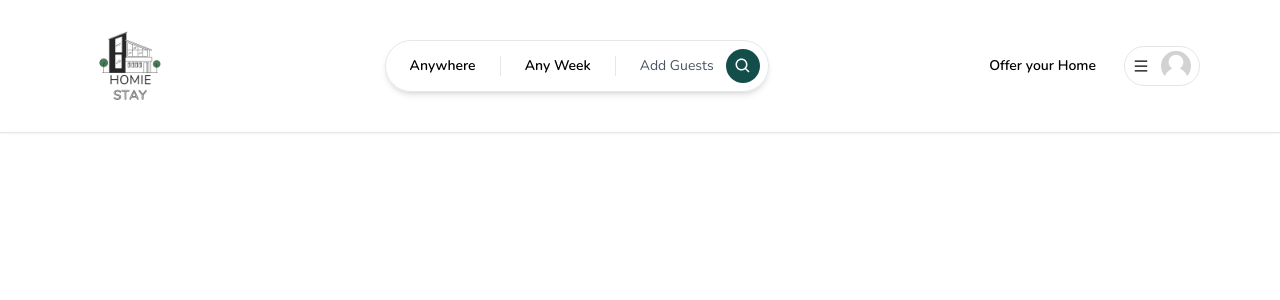
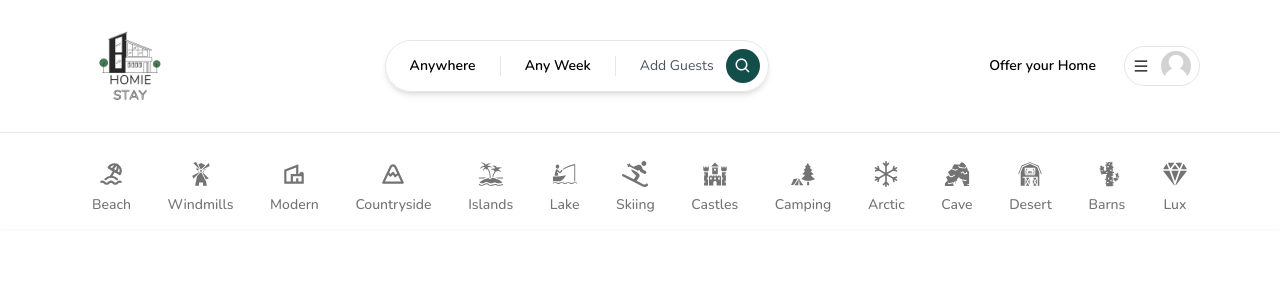
Before and after one commit to Tanjim-Islam/HomieStay, a Next.js app: page / in a window 1280 px wide. Shown: the top 300 px of the page. Built offline with nearby package versions, Linux system fonts and the light colour scheme; no server answers.

Commit message:
categories

```diff
--- /dev/null
+++ b/app/components/CategoryBox.tsx
@@ -0,0 +1,78 @@
+'use client';
+
+import { useRouter, useSearchParams } from "next/navigation";
+import { useCallback } from "react";
+import {IconType} from "react-icons";
+import qs from "query-string"
+
+interface CategoryBoxProps {
+    icon:IconType;
+    label: string;
+    selected?: boolean;
+}
+
+const CategoryBox: React.FC<CategoryBoxProps> = ({
+    icon: Icon,
+    label,
+    selected
+}) => {
+    const router = useRouter();
+    const params = useSearchParams();
+
+    const handleClick = useCallback(() => {
+        let currentQuery = {};
+
+        if (params) {
+            currentQuery = qs.parse(params.toString());
+        }
+
+        const updatedQuery: any = {
+            ...currentQuery,
+            category: label
+        }
+
+        if (params?.get('category') == label) {
+            delete updatedQuery.category;
+        }
+
+        const url = qs.stringifyUrl({
+            url: '/',
+            query: updatedQuery
+        }, {skipNull: true});
+
+        router.push(url);
+    }, [label, params, router]);
+
+  return (
+    <div
+        onClick={handleClick}
+      className={`
+        flex
+        flex-col
+        items-center
+        justify-center
+        gap-2
+        p-3
+        border-b-2
+        hover:text-neutral-800
+        transition
+        cursor-pointer
+        ${selected ? "border-b-neutral-800" : "border-transparent"}
+        ${selected ? "text-neutral-800" : "text-neutral-500"}
+
+    `}
+    >
+        <Icon size={26} />
+        <div
+            className="
+                font-medium
+                text-sm
+            "
+        >
+            {label}
+        </div>
+    </div>
+  );
+};
+
+export default CategoryBox;
--- /dev/null
+++ b/app/components/navbar/Categories.tsx
@@ -0,0 +1,139 @@
+'use client';
+
+import Container from "../Container";
+import { IoDiamond } from "react-icons/io5";
+import { BsSnow } from "react-icons/bs";
+import {TbBeach, TbMountain, TbPool} from 'react-icons/tb'
+import { GiBarn, GiBoatFishing, GiCactus, GiCastle, GiCaveEntrance, GiForestCamp, GiIsland, GiWindmill } from "react-icons/gi";
+import { FaSkiing } from "react-icons/fa";
+import { MdOutlineVilla } from "react-icons/md";
+import CategoryBox from "../CategoryBox";
+import { usePathname, useSearchParams } from "next/navigation";
+
+
+
+export const categories = [
+  {
+    label: "Beach",
+    icon: TbBeach,
+    description: "This property is close to the beach!",
+  },
+
+  {
+    label: "Windmills",
+    icon: GiWindmill,
+    description: "This property has Windmills!",
+  },
+
+  {
+    label: "Modern",
+    icon: MdOutlineVilla,
+    description: "This property is Modern!",
+  },
+
+  {
+    label: "Countryside",
+    icon: TbMountain,
+    description: "This property is in the countryside!",
+  },
+
+  {
+    label: "Islands",
+    icon: GiIsland,
+    description: "This property is on an Island!",
+  },
+
+  {
+    label: "Lake",
+    icon: GiBoatFishing,
+    description: "This property is close to a lake!",
+  },
+
+  {
+    label: "Skiing",
+    icon: FaSkiing,
+    description: "This property has skiing activitites!",
+  },
+
+  {
+    label: "Castles",
+    icon: GiCastle,
+    description: "This property is in a castle!",
+  },
+
+  {
+    label: "Camping",
+    icon: GiForestCamp,
+    description: "This property has camping activitites!",
+  },
+
+  {
+    label: "Arctic",
+    icon: BsSnow,
+    description: "This property is in the Arctic!",
+  },
+
+  {
+    label: "Cave",
+    icon: GiCaveEntrance,
+    description: "This property is in a cave!",
+  },
+
+  {
+    label: "Desert",
+    icon: GiBarn,
+    description: "This property is in the Desert!",
+  },
+
+  {
+    label: "Barns",
+    icon: GiCactus,
+    description: "This property is in the barn!",
+  },
+
+  {
+    label: "Lux",
+    icon: IoDiamond,
+    description: "This property is luxurious!",
+  },
+];
+
+const Categories = () => {
+    const params = useSearchParams();
+    const category = params?.get('category');
+    const pathname = usePathname();
+
+    const isMainPage = pathname == '/';
+
+    if (!isMainPage) {
+        return null;
+    }
+
+  return (
+    <Container>
+        <div
+            className="
+                pt-4
+                flex
+                flex-row
+                items-center
+                justify-between
+                overflow-x-auto
+            "
+        >
+            {categories.map((item) => (
+                <CategoryBox
+                    key = {item.label}
+                    label = {item.label}
+                    selected = {category == item.label}
+                    icon = {item.icon}
+                />
+            ))}
+        </div>
+
+    </Container>
+
+  );
+}
+
+export default Categories;
--- a/app/components/navbar/Logo.tsx
+++ b/app/components/navbar/Logo.tsx
@@ -8,8 +8,10 @@
 
     return(
         <Image
+        onClick={() => router.push('/')}
+
         alt = "Logo"
-        className = "hidden md:block curson-pointer"
+        className = "hidden md:block cursor-pointer"
         height = "100"
         width = "100"
         src = "/images/logo1.png"
--- a/app/components/navbar/Navbar.tsx
+++ b/app/components/navbar/Navbar.tsx
@@ -1,10 +1,12 @@
 'use client';
 
 import Container from "../Container";
+import Categories from "./Categories";
 import Logo from "./Logo"
 import Search from "./Search";
 import UserMenu from "./UserMenu";
 import { SafeUser } from "@/app/types";
+
 
 interface NavbarProps{
   currentUser?: SafeUser | null
@@ -39,6 +41,7 @@
             </div>
           </Container>
         </div>
+        <Categories />
       </div>
     );
 
--- a/package.json
+++ b/package.json
@@ -20,6 +20,7 @@
     "eslint-config-next": "13.4.6",
     "next": "13.4.6",
     "next-auth": "^4.22.1",
+    "query-string": "^8.1.0",
     "react": "18.2.0",
     "react-dom": "18.2.0",
     "react-hook-form": "^7.45.0",
```
Also changed, not shown: 1 other file (tests, documents, lock files or other folders).
